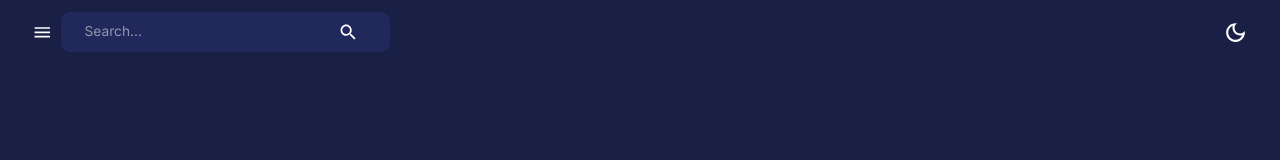
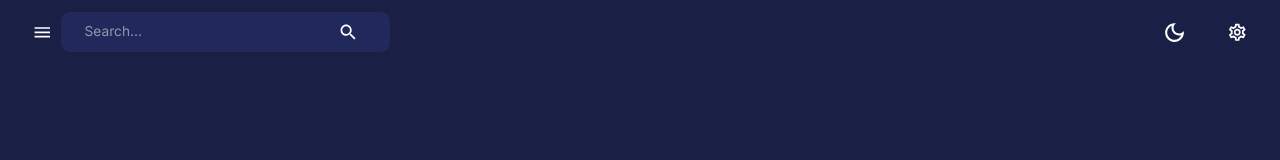
Before and after one commit to seaboyz/admin-dashboard, a React (Create React App) app in the folder client/: page / in a window 1280 px wide. Shown: the top 160 px of the page. Built offline with nearby package versions, Linux system fonts and the light colour scheme.

Commit message:
Add setting icon

```diff
--- a/client/src/components/NavBar.js
+++ b/client/src/components/NavBar.js
@@ -1,4 +1,4 @@
-import { DarkModeOutlined, LightModeOutlined, Menu, Search } from "@mui/icons-material";
+import { DarkModeOutlined, LightModeOutlined, Menu, Search, SettingsOutlined } from "@mui/icons-material";
 import { AppBar, Box, IconButton, InputBase, Toolbar, Typography, useTheme } from "@mui/material";
 import { useDispatch } from "react-redux";
 import { setMode } from "redux/slice.js";
@@ -35,6 +35,7 @@ const NavBar = () => {
 					</FlexBetween>
 				</FlexBetween>
 				{/* Right side */}
+				<FlexBetween sx={{ gap: "1.5rem" }}>
 					<IconButton onClick={() => dispatch(setMode())} >
 						{
 							theme.palette.mode === "dark"
@@ -42,6 +43,10 @@ const NavBar = () => {
 								: <LightModeOutlined sx={{ fontSize: "25px" }} />
 						}
 					</IconButton>
+					<IconButton>
+						<SettingsOutlined sx={{ fontsize: "25px" }} />
+					</IconButton>
+				</FlexBetween>
 
 			</Toolbar>
 		</AppBar >
```
Lines whose indentation alone changed are shown as unchanged.
